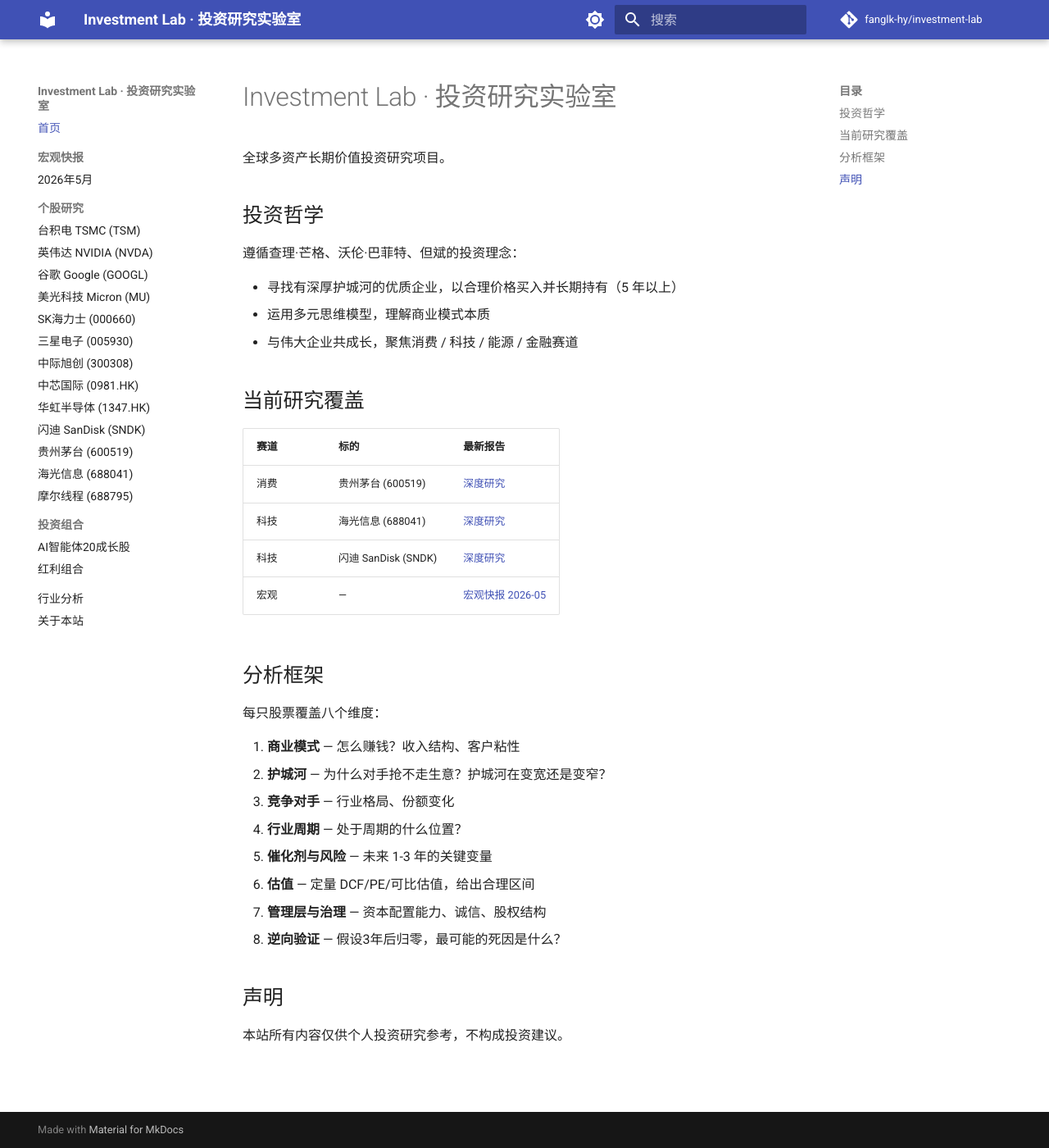
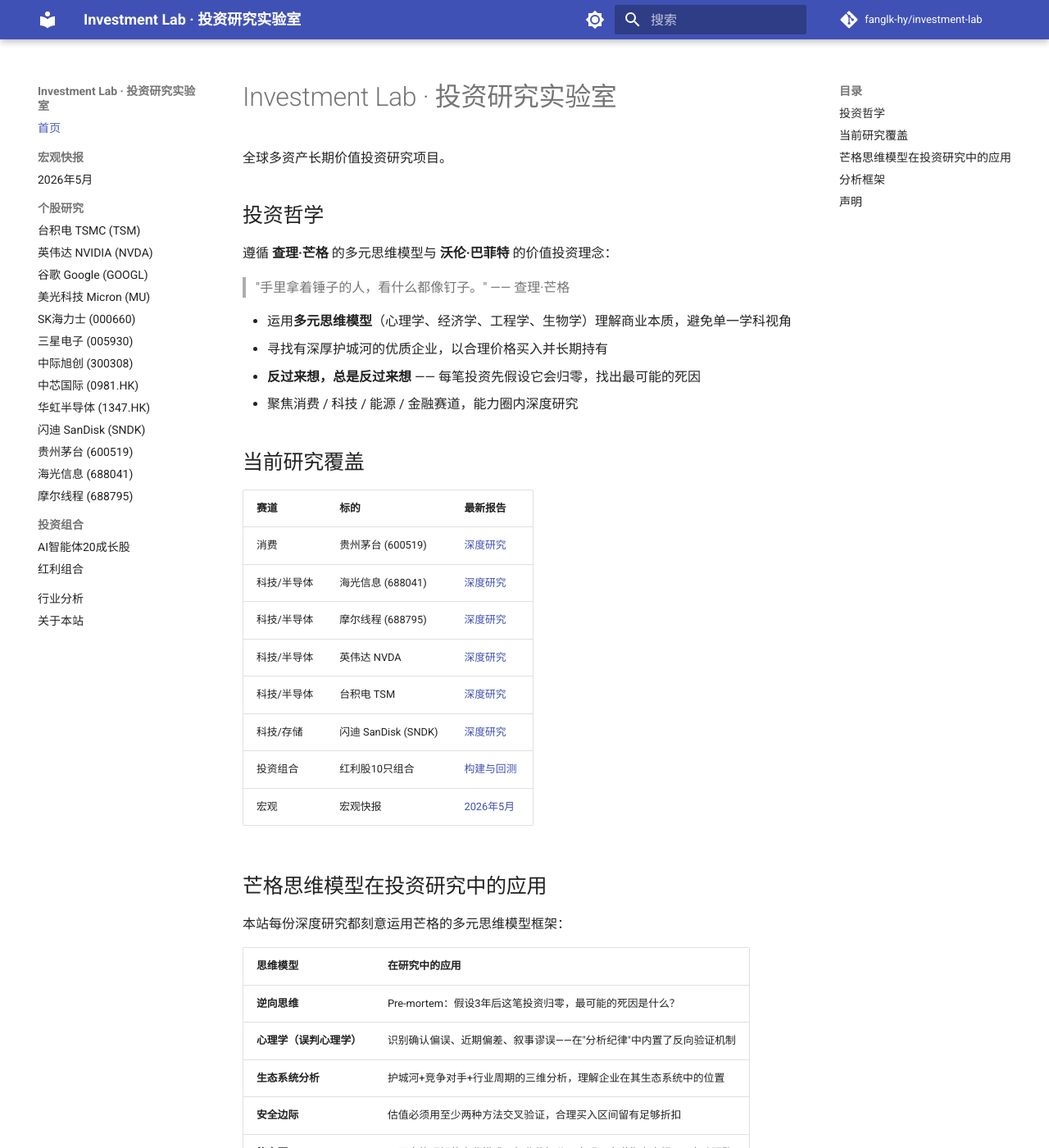
Before and after one commit to fanglk-hy/investment-lab, an MkDocs documentation site: the page built from docs/index.md, in a window 1280 px wide and 1400 px high. Shown: the whole window at 82% size. Built offline with MkDocs 1.6.1 and Material for MkDocs 9.7.7, drawn with Linux system fonts in a browser that asks for light colours; comment, search, counter and statistics services are not loaded; some of the changed text lies outside the part shown.

Commit message:
首页去但斌化，强调芒格多元思维模型
- 投资哲学聚焦芒格+巴菲特
- 新增"芒格思维模型在研究中的应用"板块
- 更新研究覆盖表格

Co-Authored-By: Claude Opus 4.7 <noreply@anthropic.com>

```diff
--- a/docs/index.md
+++ b/docs/index.md
@@ -4,20 +4,40 @@
 
 ## 投资哲学
 
-遵循查理·芒格、沃伦·巴菲特、但斌的投资理念：
+遵循 **查理·芒格** 的多元思维模型与 **沃伦·巴菲特** 的价值投资理念：
 
-- 寻找有深厚护城河的优质企业，以合理价格买入并长期持有（5 年以上）
-- 运用多元思维模型，理解商业模式本质
-- 与伟大企业共成长，聚焦消费 / 科技 / 能源 / 金融赛道
+> "手里拿着锤子的人，看什么都像钉子。" —— 查理·芒格
+
+- 运用**多元思维模型**（心理学、经济学、工程学、生物学）理解商业本质，避免单一学科视角
+- 寻找有深厚护城河的优质企业，以合理价格买入并长期持有
+- **反过来想，总是反过来想** —— 每笔投资先假设它会归零，找出最可能的死因
+- 聚焦消费 / 科技 / 能源 / 金融赛道，能力圈内深度研究
 
 ## 当前研究覆盖
 
 | 赛道 | 标的 | 最新报告 |
 |------|------|---------|
 | 消费 | 贵州茅台 (600519) | [深度研究](research/moutai-600519-deep-dive-2026-05.md) |
-| 科技 | 海光信息 (688041) | [深度研究](research/hygon-688041-deep-dive-2026-05.md) |
-| 科技 | 闪迪 SanDisk (SNDK) | [深度研究](research/sandisk-sndk-deep-dive-2026-05.md) |
-| 宏观 | — | [宏观快报 2026-05](research/macro-briefing-2026-05.md) |
+| 科技/半导体 | 海光信息 (688041) | [深度研究](research/hygon-688041-deep-dive-2026-05.md) |
+| 科技/半导体 | 摩尔线程 (688795) | [深度研究](research/moore-threads-688795-deep-dive-2026-05.md) |
+| 科技/半导体 | 英伟达 NVDA | [深度研究](research/nvidia-nvda-deep-dive-2026-05.md) |
+| 科技/半导体 | 台积电 TSM | [深度研究](research/tsmc-tsm-deep-dive-2026-05.md) |
+| 科技/存储 | 闪迪 SanDisk (SNDK) | [深度研究](research/sandisk-sndk-deep-dive-2026-05.md) |
+| 投资组合 | 红利股10只组合 | [构建与回测](research/dividend-portfolio-2026-05.md) |
+| 宏观 | 宏观快报 | [2026年5月](research/macro-briefing-2026-05.md) |
+
+## 芒格思维模型在投资研究中的应用
+
+本站每份深度研究都刻意运用芒格的多元思维模型框架：
+
+| 思维模型 | 在研究中的应用 |
+|----------|------|
+| **逆向思维** | Pre-mortem：假设3年后这笔投资归零，最可能的死因是什么？ |
+| **心理学（误判心理学）** | 识别确认偏误、近期偏差、叙事谬误——在"分析纪律"中内置了反向验证机制 |
+| **生态系统分析** | 护城河+竞争对手+行业周期的三维分析，理解企业在其生态系统中的位置 |
+| **安全边际** | 估值必须用至少两种方法交叉验证，合理买入区间留有足够折扣 |
+| **能力圈** | 只研究能理解的商业模式，行业偏好公开声明，赛道集中度超50%自动预警 |
+| **复利思维** | 分红再投资的长周期回测，关注5年以上的累积效应而非短期波动 |
 
 ## 分析框架
 
@@ -34,4 +54,4 @@
 
 ## 声明
 
-本站所有内容仅供个人投资研究参考，不构成投资建议。
+本站所有内容仅供个人投资研究参考，不构成投资建议。研究框架学习自查理·芒格的多元思维模型理论，错误和偏见归研究者本人。
```
Also changed, not shown: CLAUDE.md (+4 -3 lines).
